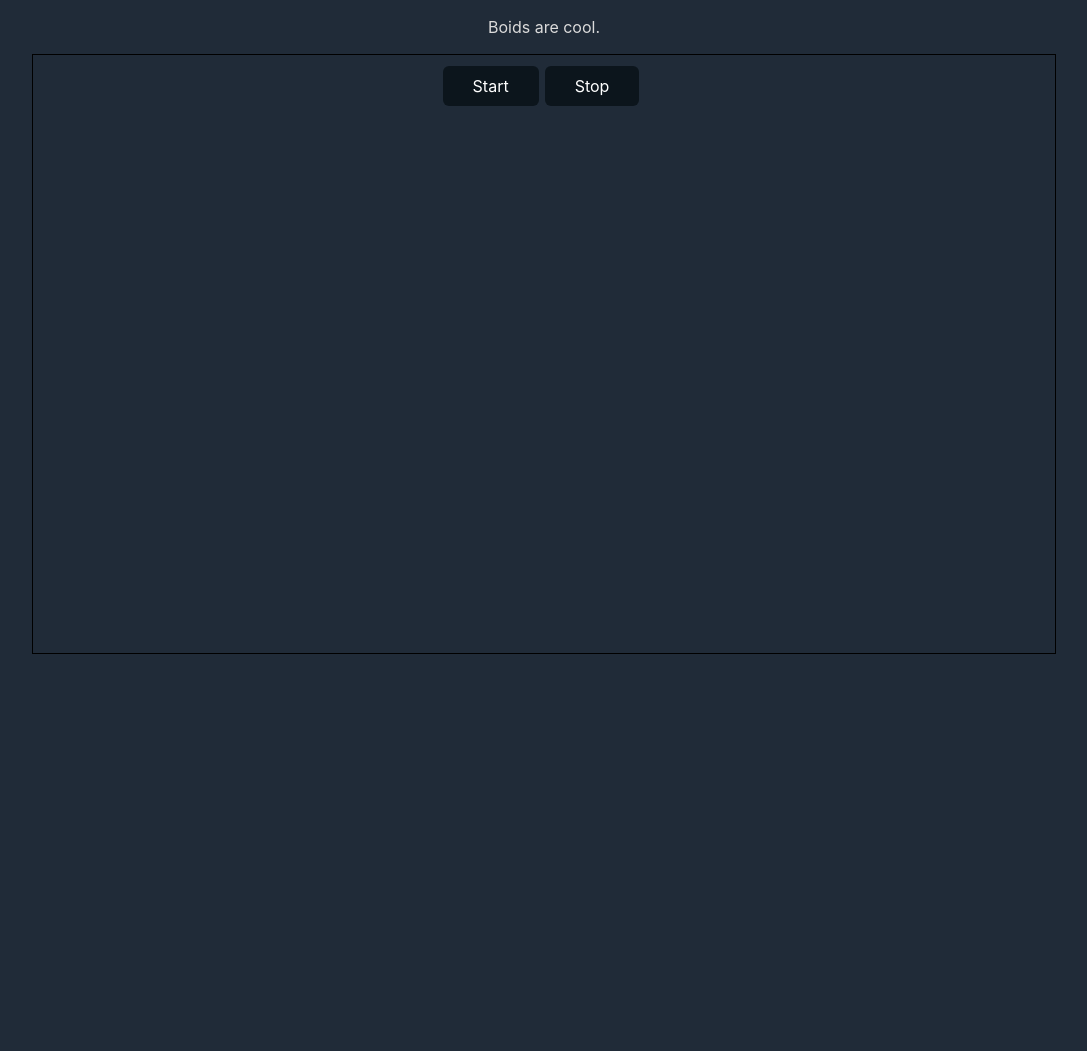
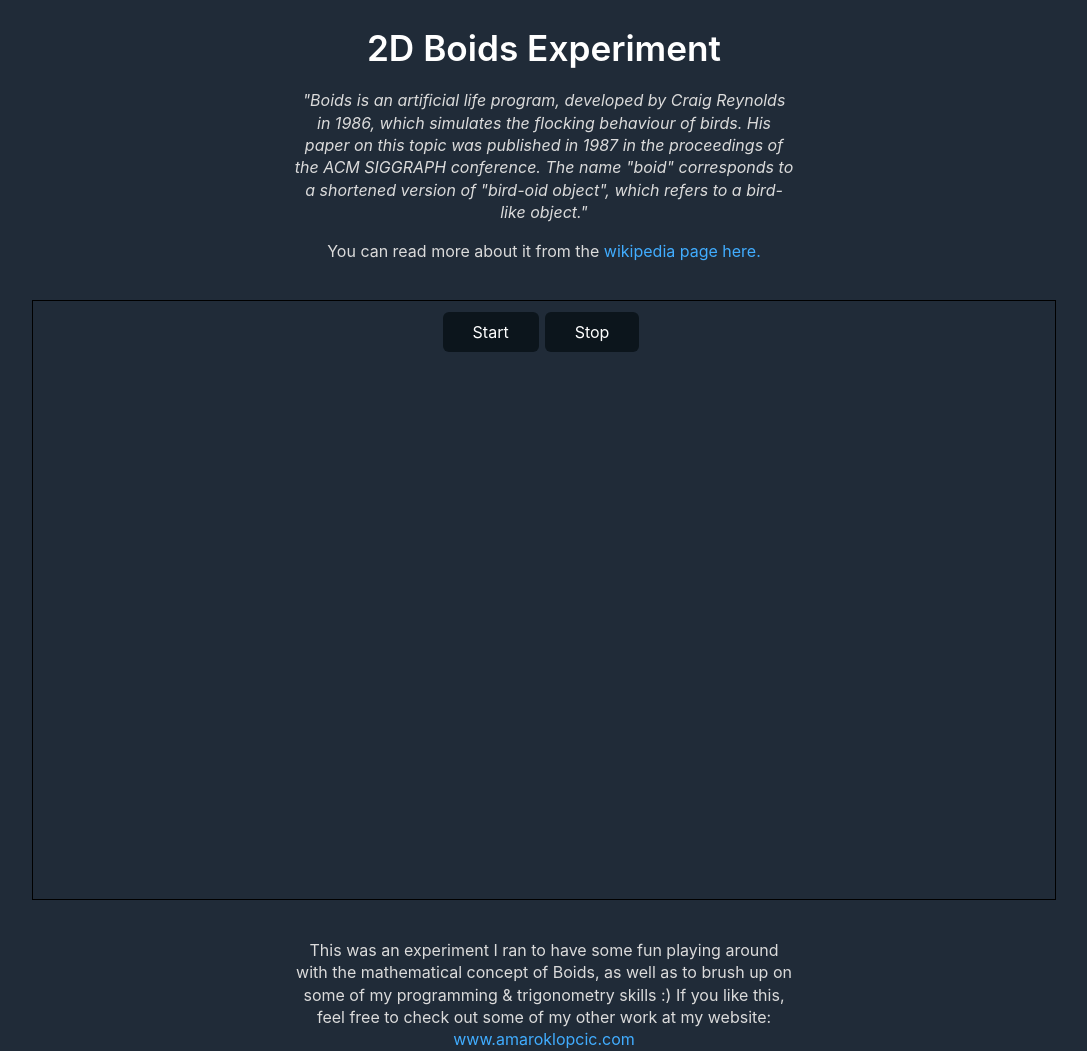
Before and after one commit to amaroklopcic/2d-boids-ts, a React (Create React App) app: page / in a window 1280 px wide. Shown: the whole page, without its empty margins (96-1183 px from the left). Before the commit the page ends 816 px from the top, so only its background shows below. Built offline with nearby package versions, Linux system fonts and the light colour scheme.

Commit message:
added page header, boids description, and link to my website

```diff
--- a/src/App.tsx
+++ b/src/App.tsx
@@ -5,12 +5,36 @@ function App() {
   return (
     <div className='App'>
       <div>
+        <h1>2D Boids Experiment</h1>
+
+        <p style={{ width: '500px', marginLeft: 'auto', marginRight: 'auto' }}>
+          <i>
+            {`"Boids is an artificial life program, developed by Craig Reynolds in 1986, which
+            simulates the flocking behaviour of birds. His paper on this topic was published in 1987
+            in the proceedings of the ACM SIGGRAPH conference. The name "boid" corresponds to a
+            shortened version of "bird-oid object", which refers to a bird-like object."`}
+          </i>
+        </p>
         <p>
-          Boids are cool.
+          You can read more about it from the{' '}
+          <a href='https://en.wikipedia.org/wiki/Boids'>wikipedia page here.</a>
         </p>
+
+        <br />
+
         <div style={{ width: '80%', height: '600px', marginLeft: 'auto', marginRight: 'auto' }}>
           <BoidsCanvas fpsLimit={60} fpsDisplay />
         </div>
+
+        <br />
+
+        <p style={{ width: '500px', marginLeft: 'auto', marginRight: 'auto' }}>
+          This was an experiment I ran to have some fun playing around with the mathematical concept
+          of Boids, as well as to brush up on some of my programming & trigonometry skills :)
+          If you like this, feel free to check out some of my other work at my website:
+          <br />
+          <a href='https://www.amaroklopcic.com'>www.amaroklopcic.com</a>
+        </p>
       </div>
     </div>
   );
```
